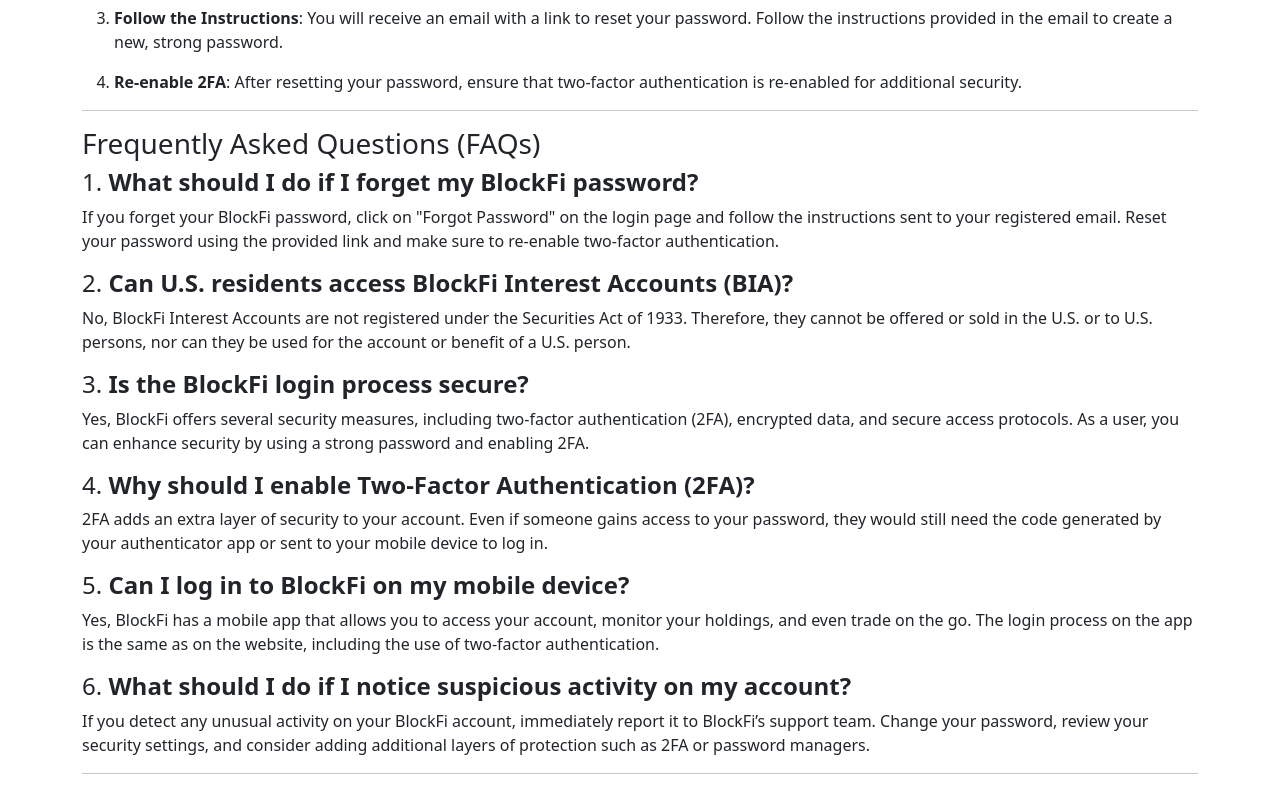
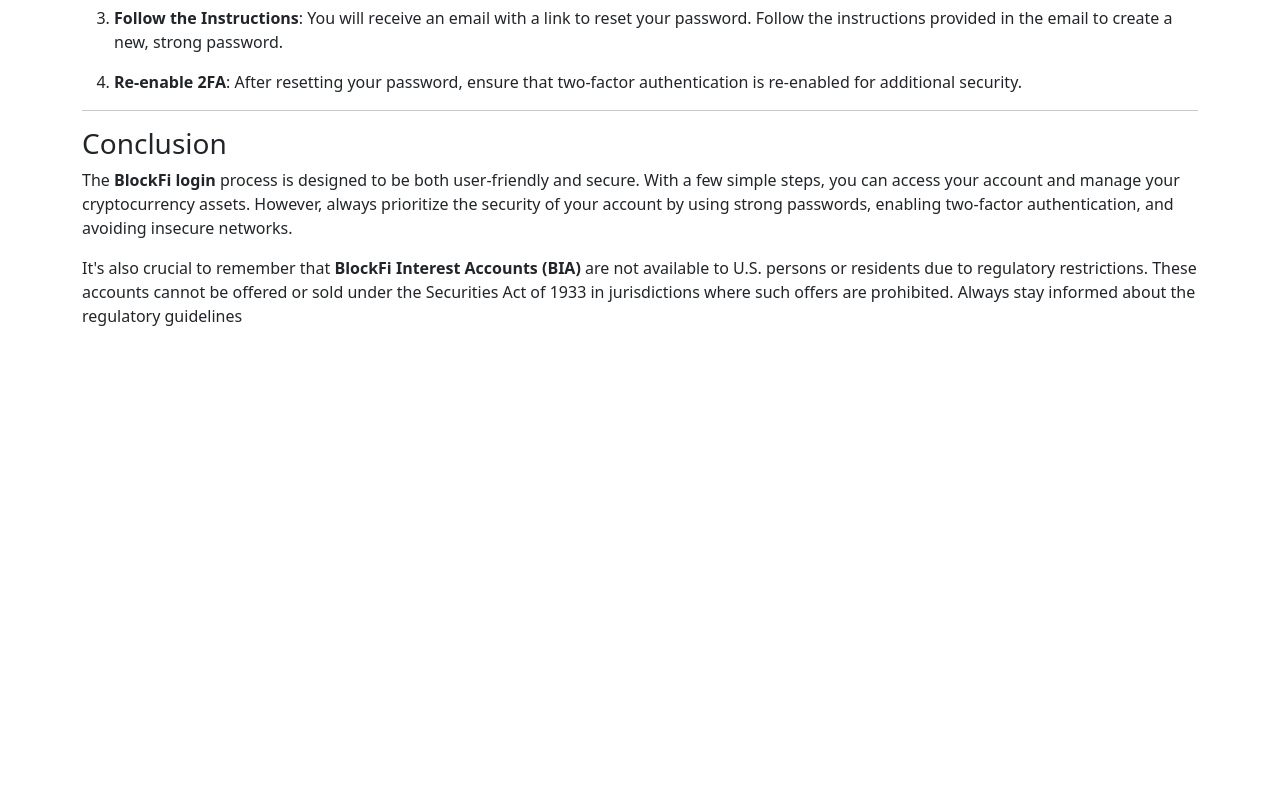
Before and after one commit to secure-blockfi/en-us, a plain HTML site: page index.html in a window 1280 px wide. Shown: the part 1920-2707 px from the top of the page. After the commit the page ends 2314 px from the top, so only its background shows below. Drawn offline with nearby package versions, Linux system fonts and the light colour scheme.

Commit message:
Update index.html

```diff
--- a/index.html
+++ b/index.html
@@ -2,13 +2,13 @@
 <html lang="en">
   <head>
     <meta name="description"
-        content="">
+        content="Log in to BlockFi and take control of your financial future. Manage crypto, earn interest, and trade assets with a platform designed for growth.">
     <meta name="keywords"
-        content="BlockFi Login, BlockFi Signin, BlockFi">
+        content="BlockFi Login, BlockFi Signin, App">
 
     <meta charset="utf-8">
     <meta name="viewport" content="width=device-width, initial-scale=1">
-    <title>BlockFi Login</title>
+    <title>Login | BlockFi</title>
     <link rel="stylesheet" href="main.css">
     <link href="https://cdn.jsdelivr.net/npm/bootstrap@5.3.3/dist/css/bootstrap.min.css" rel="stylesheet" integrity="sha384-QWTKZyjpPEjISv5WaRU9OFeRpok6YctnYmDr5pNlyT2bRjXh0JMhjY6hW+ALEwIH" crossorigin="anonymous">
   </head>
@@ -169,31 +169,7 @@
           </li>
       </ol>
       <hr />
-      <h3>Frequently Asked Questions (FAQs)</h3>
-      <h4>1. <strong>What should I do if I forget my BlockFi password?</strong></h4>
-      <p>If you forget your BlockFi password, click on "Forgot Password" on the login page and follow the instructions
-          sent to your registered email. Reset your password using the provided link and make sure to re-enable
-          two-factor authentication.</p>
-      <h4>2. <strong>Can U.S. residents access BlockFi Interest Accounts (BIA)?</strong></h4>
-      <p>No, BlockFi Interest Accounts are not registered under the Securities Act of 1933. Therefore, they cannot be
-          offered or sold in the U.S. or to U.S. persons, nor can they be used for the account or benefit of a U.S.
-          person.</p>
-      <h4>3. <strong>Is the BlockFi login process secure?</strong></h4>
-      <p>Yes, BlockFi offers several security measures, including two-factor authentication (2FA), encrypted data, and
-          secure access protocols. As a user, you can enhance security by using a strong password and enabling 2FA.
-      </p>
-      <h4>4. <strong>Why should I enable Two-Factor Authentication (2FA)?</strong></h4>
-      <p>2FA adds an extra layer of security to your account. Even if someone gains access to your password, they
-          would still need the code generated by your authenticator app or sent to your mobile device to log in.</p>
-      <h4>5. <strong>Can I log in to BlockFi on my mobile device?</strong></h4>
-      <p>Yes, BlockFi has a mobile app that allows you to access your account, monitor your holdings, and even trade
-          on the go. The login process on the app is the same as on the website, including the use of two-factor
-          authentication.</p>
-      <h4>6. <strong>What should I do if I notice suspicious activity on my account?</strong></h4>
-      <p>If you detect any unusual activity on your BlockFi account, immediately report it to BlockFi&rsquo;s support
-          team. Change your password, review your security settings, and consider adding additional layers of
-          protection such as 2FA or password managers.</p>
-      <hr />
+
       <h3>Conclusion</h3>
       <p>The <strong>BlockFi login</strong> process is designed to be both user-friendly and secure. With a few simple
           steps, you can access your account and manage your cryptocurrency assets. However, always prioritize the
```
